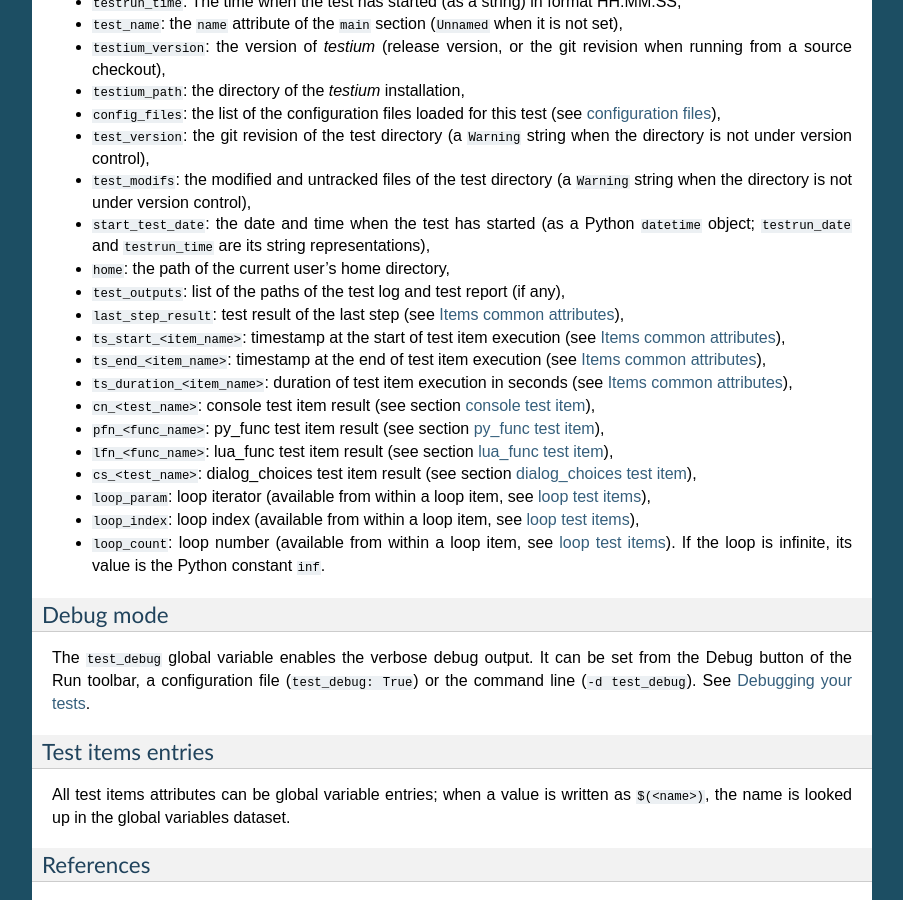
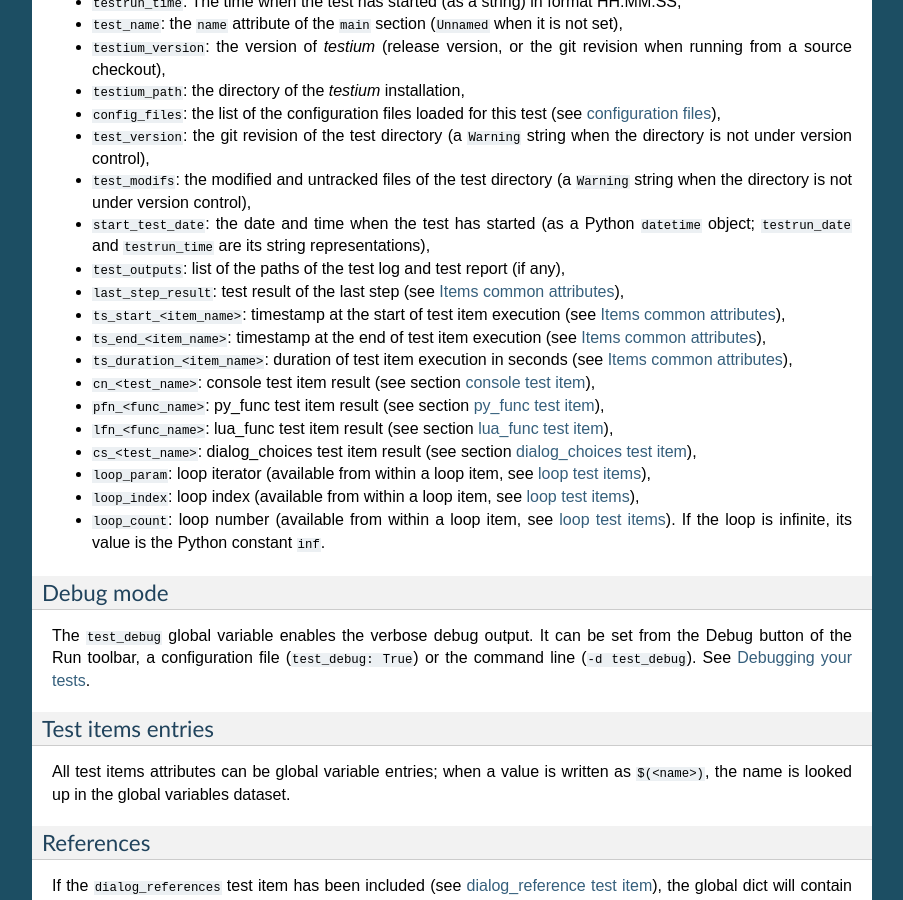
Before and after one commit to testium-HIL/testium, a Sphinx documentation site: the page built from doc/manual/sphinx/source/tum_syntax.rst, in a window 1280 px wide and 900 px high, scrolled down 2169 px. Shown: the whole window, without its empty margins (198-1101 px from the left). Built offline with Sphinx 7.4.7, drawn with Linux system fonts in a browser that asks for light colours.

Commit message:
doc: remove the duplicate home entry in the built-in values list

```diff
--- a/doc/manual/sphinx/source/tum_syntax.rst
+++ b/doc/manual/sphinx/source/tum_syntax.rst
@@ -148,7 +148,6 @@ library API (see :ref:`helper library<sec_python_helper_library>`)
 * ``start_test_date``: the date and time when the test has started (as a
   Python ``datetime`` object; ``testrun_date`` and ``testrun_time`` are
   its string representations),
-* ``home``: the path of the current user's home directory,
 * ``test_outputs``: list of the paths of the test log and test report (if any),
 * ``last_step_result``: test result of the last step (see :ref:`sec_item_common`),
 * ``ts_start_<item_name>``: timestamp at the start of test item execution (see :ref:`sec_item_common`),
```
